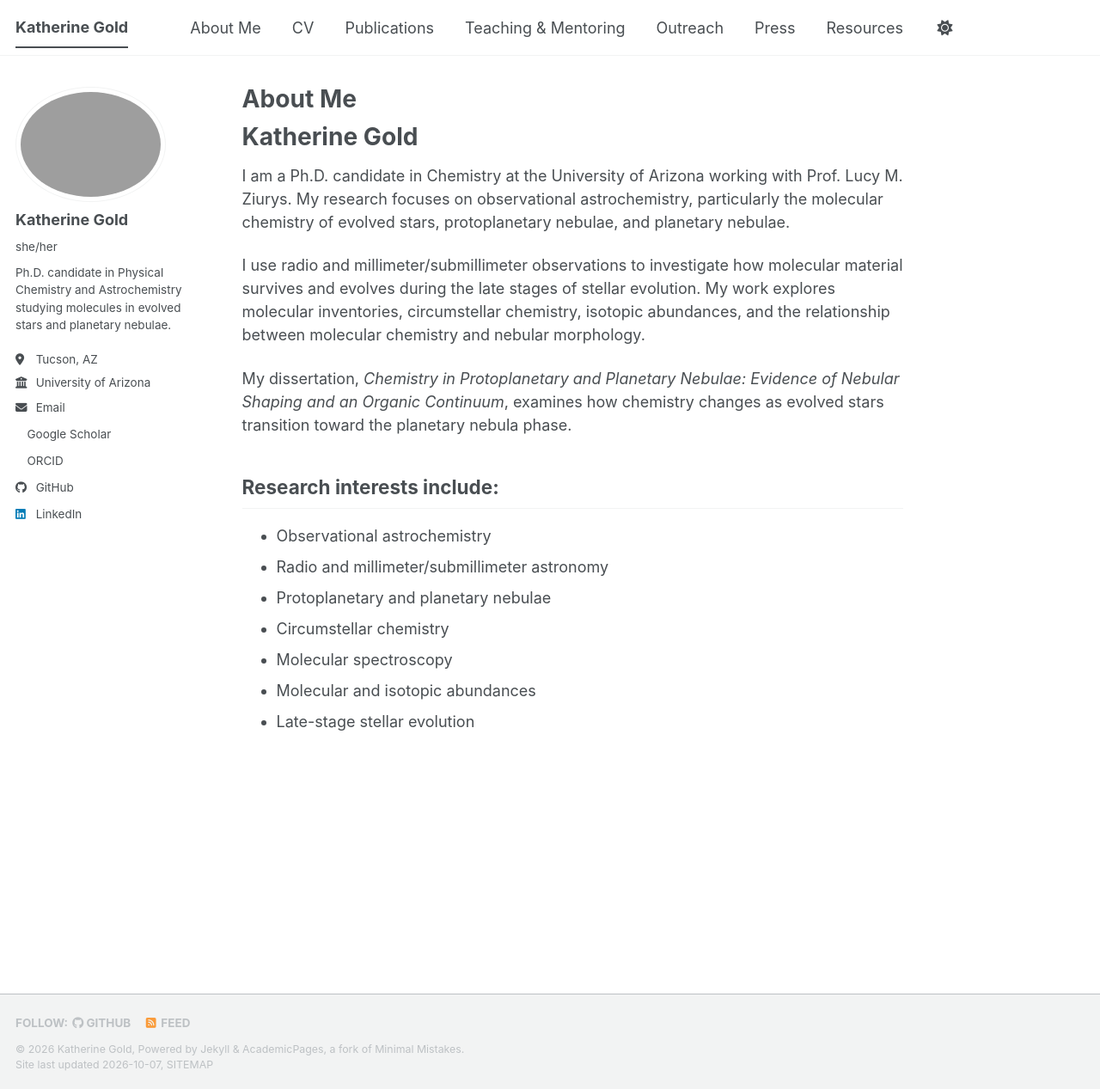
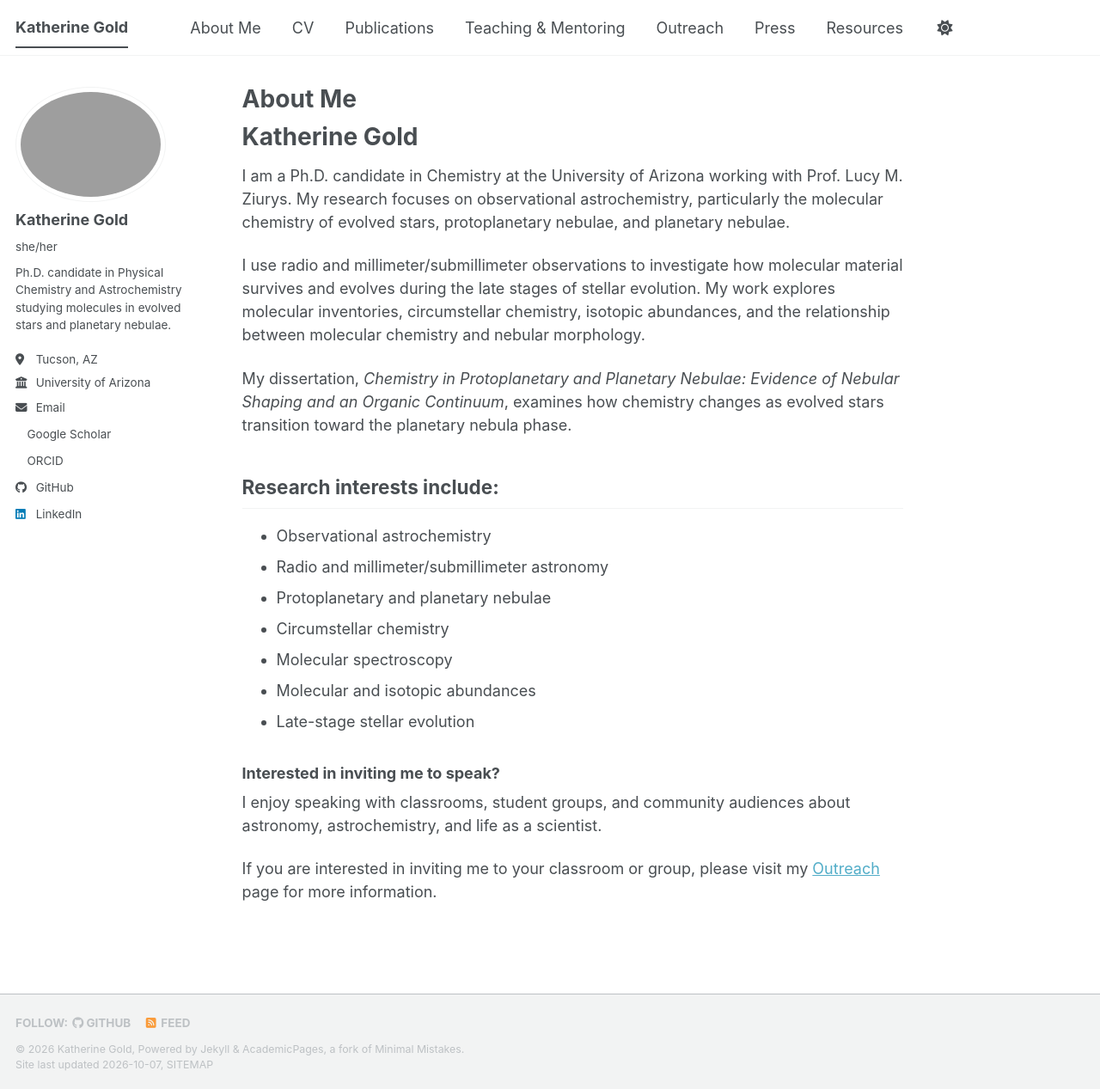
Before and after one commit to katherinegold/katherinegold.github.io, a Jekyll site: the page built from _pages/about.md, in a window 1280 px wide and 1267 px high. Shown: the whole window at 86% size. Built offline with Jekyll 4.4.1, drawn with Linux system fonts in a browser that asks for light colours; a style sheet for code colours, icons or effects is not loaded.

Commit message:
Update about.md

```diff
--- a/_pages/about.md
+++ b/_pages/about.md
@@ -24,3 +24,9 @@ My dissertation, *Chemistry in Protoplanetary and Planetary Nebulae: Evidence of
 - Molecular spectroscopy
 - Molecular and isotopic abundances
 - Late-stage stellar evolution
+
+### Interested in inviting me to speak?
+
+I enjoy speaking with classrooms, student groups, and community audiences about astronomy, astrochemistry, and life as a scientist.
+
+If you are interested in inviting me to your classroom or group, please visit my [Outreach](/outreach/) page for more information.
```
